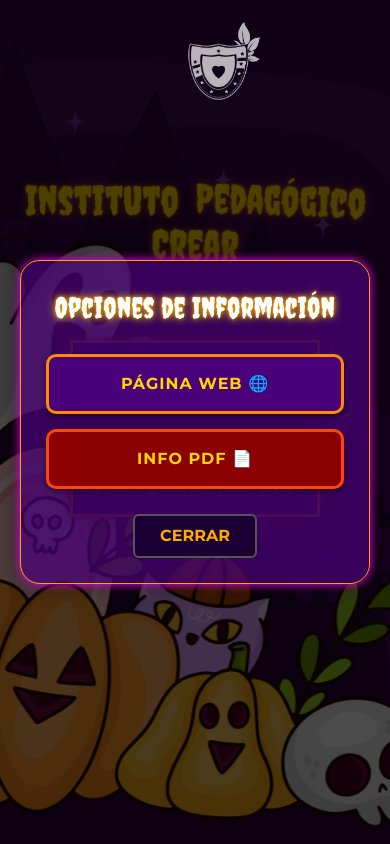
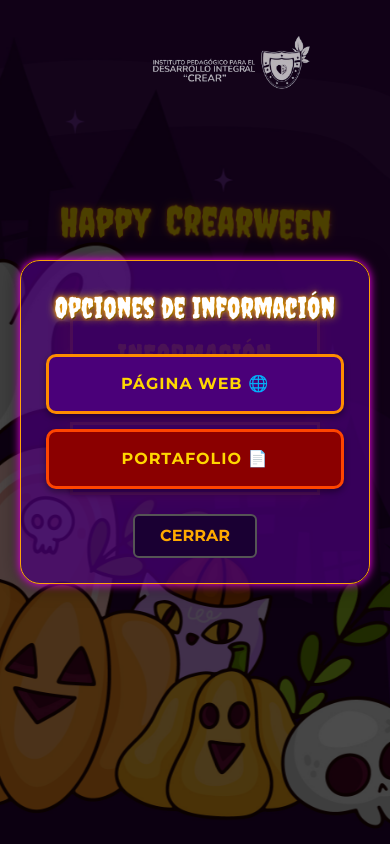
Before and after one commit to Alejosanch97/halloweencrear, a React (Vite) app: page / in a window 390 px wide. Both pictures are taken after a click on the button "INFORMACIÓN". Built offline with nearby package versions, Linux system fonts and the light colour scheme.

Commit message:
logo fixed

```diff
--- a/src/pages/Home.jsx
+++ b/src/pages/Home.jsx
@@ -13,7 +13,7 @@
 // Enlace de Google Drive para el PDF
 const GOOGLE_DRIVE_PDF_URL = "https://drive.google.com/file/d/1gqVEI7SnBNPGW0RCCQ-QbBF10n35506p/preview";
 // Enlace del sitio web
-const WEBSITE_URL = "https://www.pedagogicocrear.edu.co/";
+const WEBSITE_URL = "https://www.pedagogicocrear.edu.co/admisiones-2026.html";
 
 
 // ------------------------------------------------------------------
@@ -48,7 +48,7 @@
                         className="modal-button btn-pdf"
                         onClick={onClose} // Cierra el modal al hacer clic
                     >
-                        INFO PDF 📄
+                        Portafolio 📄
                     </a>
                 </div>
 
@@ -233,7 +233,7 @@
 
                 {/* TÍTULO DE HALLOWEEN CON SPAN PARA EL EFECTO DE ARCO */}
                 <h1 className="halloween-title">
-                    <span>Instituto</span> <span>Pedagógico</span> <span>Crear</span>
+                    <span>Happy</span> <span>Crearween</span>
                 </h1>
 
                 <div className="main-content-area">
--- a/src/styles/home.css
+++ b/src/styles/home.css
@@ -282,7 +282,7 @@
 .site-logo {
     position: fixed;
     top: 1px;
-    left: 1150px; /* Posición específica de escritorio */
+    left: 1050px; /* Posición específica de escritorio */
     width: 400px;
     height: auto;
     z-index: 1000;
@@ -462,8 +462,8 @@
     /* ------------------- */
     .site-logo {
         position: absolute; /* Cambiamos a 'absolute' para que se mueva con el scroll y se posicione dentro del contenedor general */
-        top: 5px; /* Lo ponemos arriba */
-        left: -2%; /* Lo centramos horizontalmente */
+        top: 1px; /* Lo ponemos arriba */
+        right: 50%; /* Lo centramos horizontalmente */
         transform: translateX(-50%); /* Ajuste de centrado */
         width: 205px; /* Tamaño mucho más pequeño para centrarlo sin estorbar */
         z-index: 1001;
@@ -524,7 +524,7 @@
     /* ------------------- */
 
     .home-container {
-        background-position: left -110px center;
+        background-position: left -140px center;
     }
 
 
@@ -543,7 +543,7 @@
     .site-logo {
         position: absolute; /* Cambiamos a 'absolute' para que se mueva con el scroll y se posicione dentro del contenedor general */
         top: 5px; /* Lo ponemos arriba */
-        left: 33%; /* Lo centramos horizontalmente */
+        left: 29%; /* Lo centramos horizontalmente */
         transform: translateX(-50%); /* Ajuste de centrado */
         width: 205px; /* Tamaño mucho más pequeño para centrarlo sin estorbar */
         z-index: 1001;
```
Also changed, not shown: src/assets/img/logo.png.
